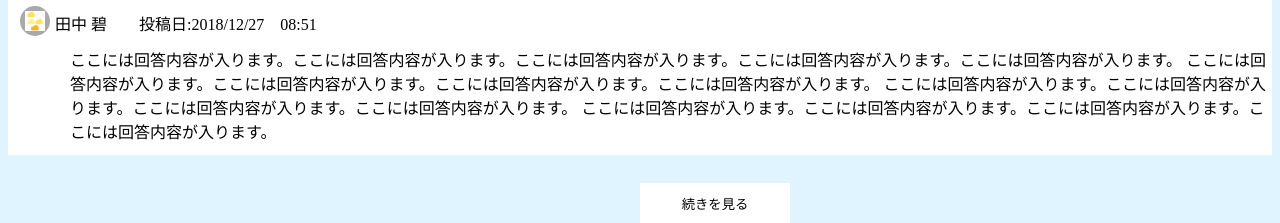
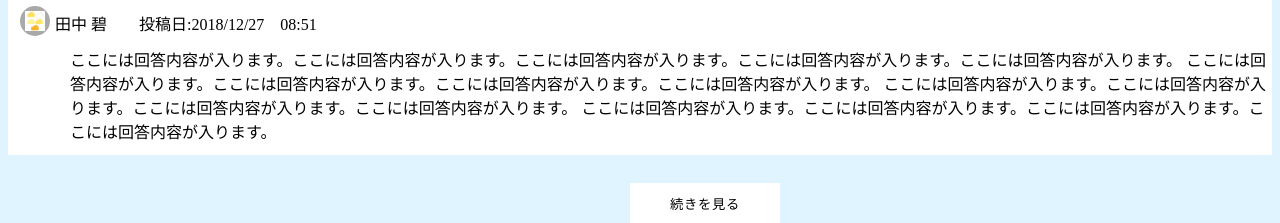
Before and after one commit to ohNarumi/PBL1, a PHP site: page /question.html in a window 1280 px wide. Shown: the part 1117-1340 px from the top of the page. Run offline with PHP 8.4, Linux system fonts and the light colour scheme.

Commit message:
軽微な修正/#15

```diff
--- a/css/question.css
+++ b/css/question.css
@@ -44,6 +44,19 @@ h4 {
 
 /*  続きを見るボタン */
 .next_button {
+	display: inline-block;
+	vertical-align: middle;
+	margin: 0 10px;
+	padding: 6px 25px;
+	letter-spacing: 0.5pt;
+	text-decoration: none;
+	cursor: pointer;
+	transition-duration:0.3s;
+    -webkit-transition-duration:0.3s;
+    -moz-transition-duration:0.3s;
+    -o-transition-duration:0.3s;
+    -ms-transition-duration:0.3s;
+
     width: 150px;
 	height: 40px;
 	color: black;
--- a/question.html
+++ b/question.html
@@ -172,14 +172,9 @@
 
 
         <!-- 続きを見る -->
-        <div>
-            <center>
-                <button style="position:absolute; top:1300px;" class="next_button">
-                    続きを見る
-                </button>
-            </center>
+        <div name="tuduki_button" style="position:absolute; top:1300px; left:620px;">
+            <input type="submit" name="submit" value="続きを見る" class="next_button">
         </div>
-
     </body>
 
 </html>
```
